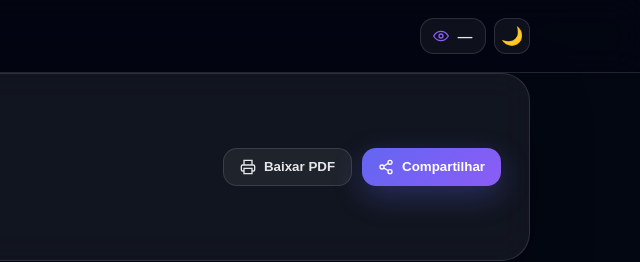
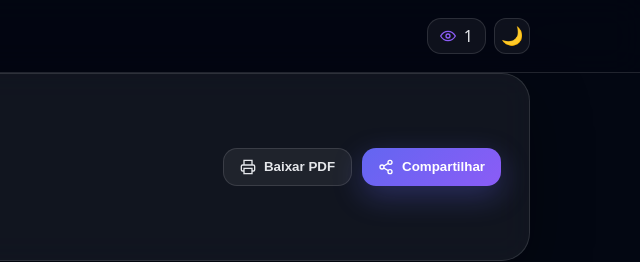
Before and after one commit to lcarlos1/novo-curriculo, a plain HTML site: page index.html in a window 1280 px wide. Shown: the top 262 px of the page, 640-1280 px from the left. Drawn offline with Linux system fonts and the light colour scheme; no server answers.

Commit message:
Add files via upload

```diff
--- a/index.html
+++ b/index.html
@@ -203,7 +203,10 @@ nomeEl.addEventListener('blur',()=>{const v=nomeEl.textContent.trim()||'Seu Nome
 nomeEl.addEventListener('keydown',e=>{if(e.key==='Enter'){e.preventDefault();nomeEl.blur()}});
 
 // contador
-fetch('https://api.countapi.xyz/hit/curriculo-academico-toledo-2026/v2').then(r=>r.json()).then(d=>{document.getElementById('contador').textContent=new Intl.NumberFormat('pt-BR').format(d.value)}).catch(()=>{document.getElementById('contador').textContent='—'});
+// contador total (local, funciona offline)
+let total = parseInt(localStorage.getItem('visitasTotal')||'0')+1;
+localStorage.setItem('visitasTotal', total);
+document.getElementById('contador').textContent = new Intl.NumberFormat('pt-BR').format(total);
 let v = parseInt(localStorage.getItem('visitaLocal')||'0')+1; localStorage.setItem('visitaLocal',v); document.getElementById('visita-local').textContent=`sua visita nº ${v}`;
 
 // share
```
